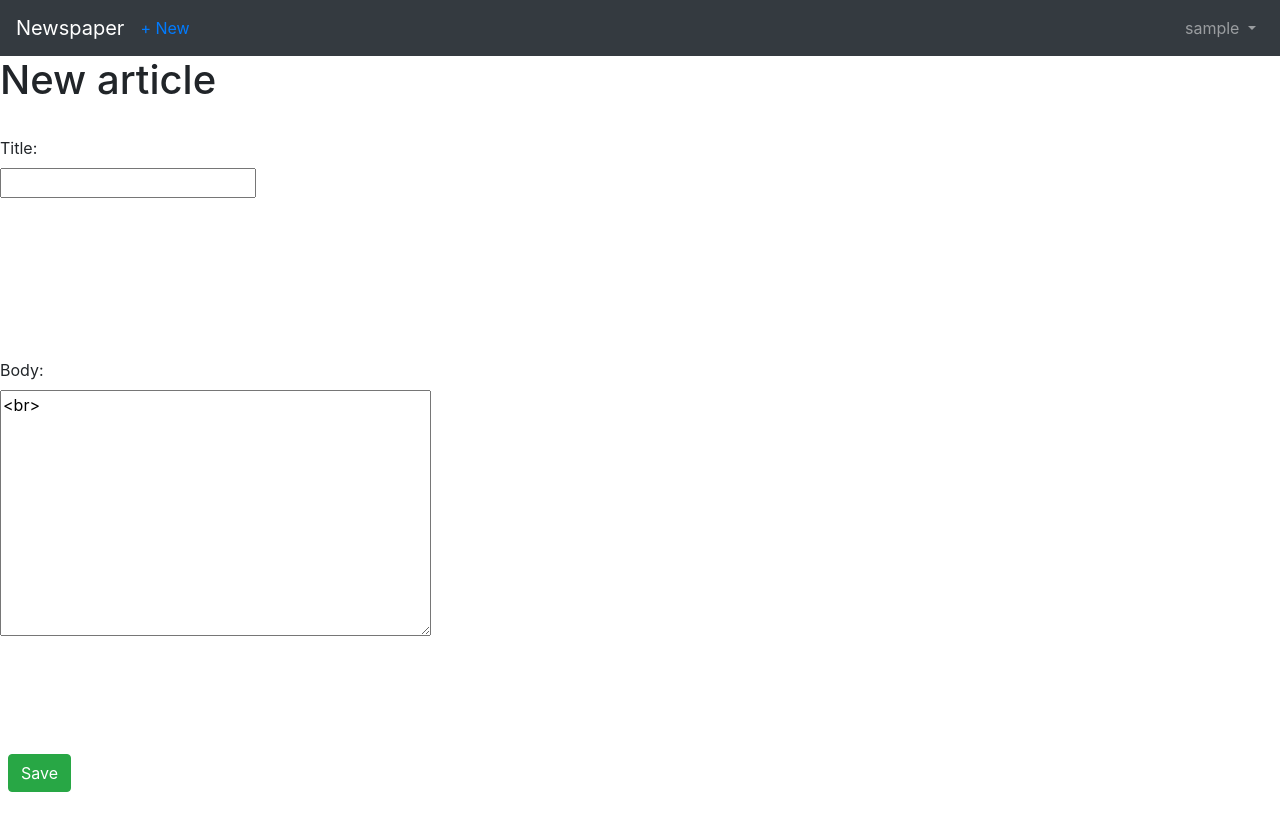
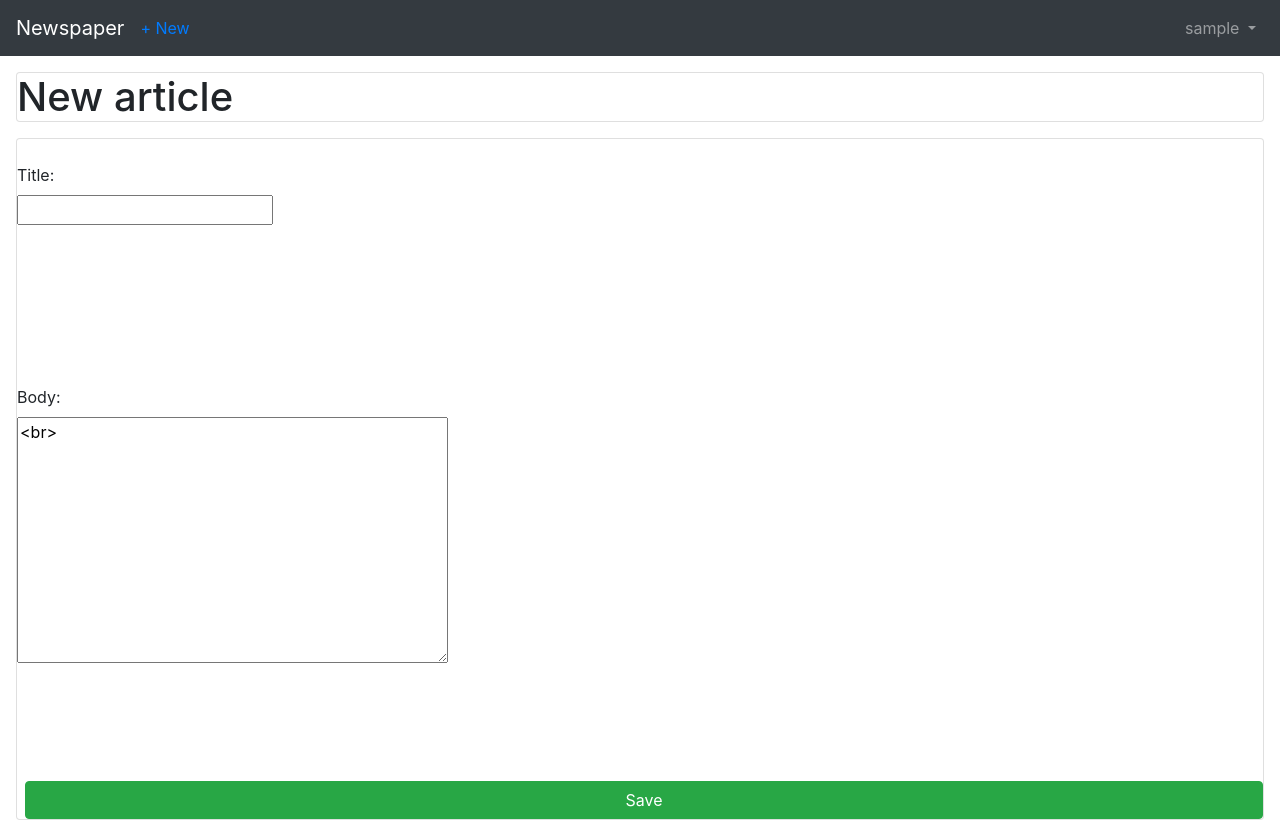
Before and after one commit to GunDalf101/django-news, a Django app: page /articles/new/ in a window 1280 px wide. Before the commit the page ends 792 px from the top, so only its background shows below. Run offline with Django 5.2, Linux system fonts and the light colour scheme; the visitor is signed in with stand-in values (Sample User, id 1); parts of the project's set-up code (start-up, migrations or seed data) failed here and were passed over.

Commit message:
how did this happen?

```diff
--- a/templates/article_new.html
+++ b/templates/article_new.html
@@ -1,7 +1,7 @@
 {% extends 'base.html' %}
 {% block content %}
-<h1 "card m-3">New article</h1>
-<form action="" method="post" "card m-3">{% csrf_token %}
+<h1 class="card m-3">New article</h1>
+<form action="" method="post" class="card m-3">{% csrf_token %}
     {{ form.as_p|linebreaksbr }}
     <button class="btn btn-success ml-2" type="submit">Save</button>
 </form>
```
